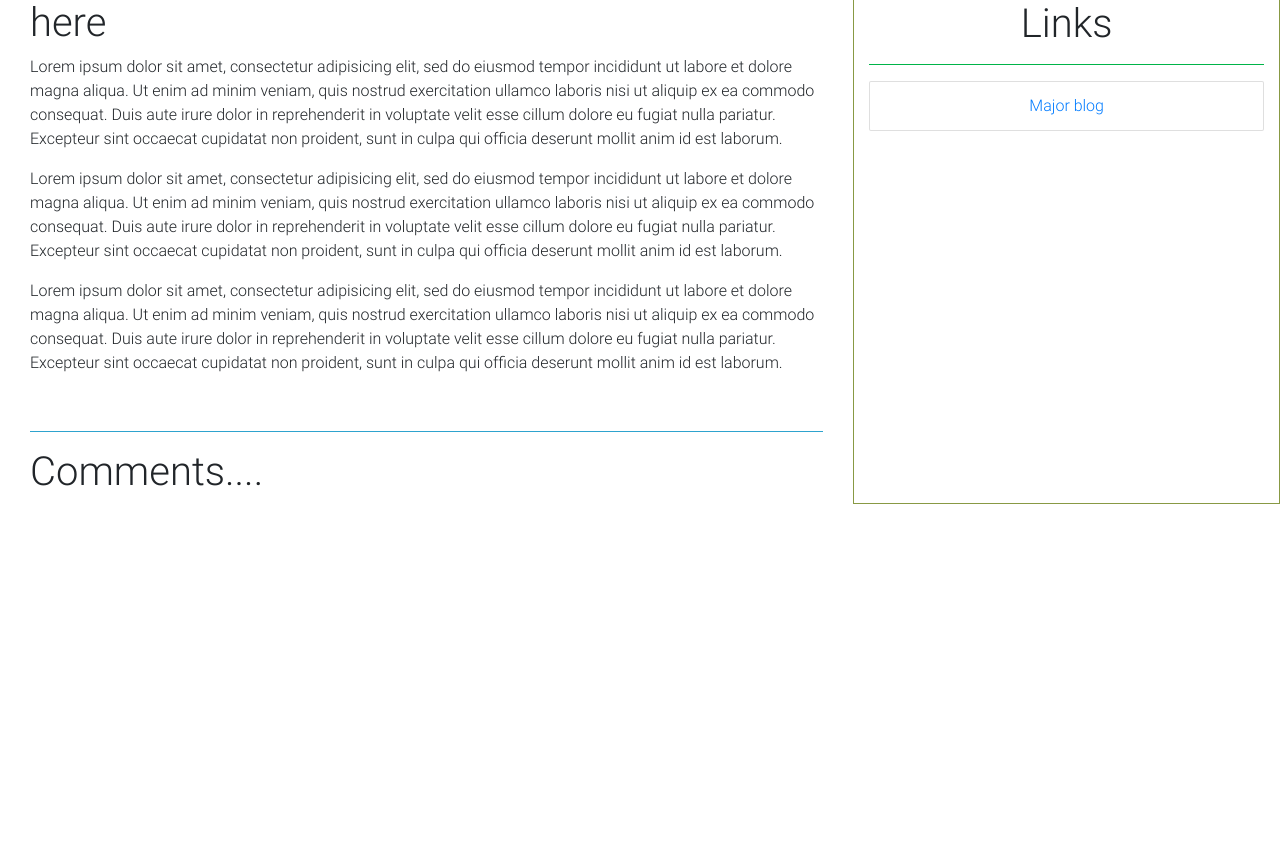
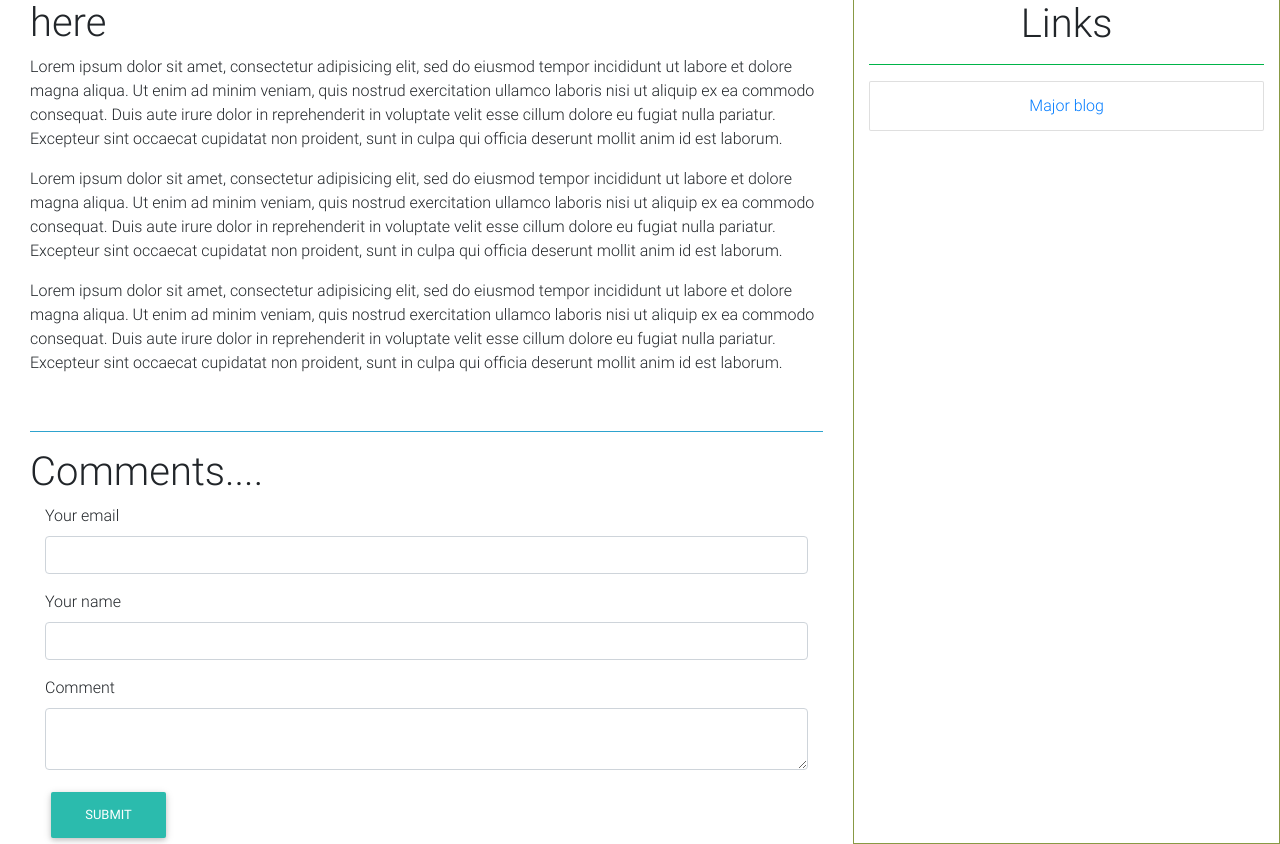
Before and after one commit to kipkemoimayor/Blog_App, a Flask app: page / in a window 1280 px wide. Shown: the part 277-1121 px from the top of the page. Before the commit the page ends 781 px from the top, so only its background shows below. Run offline with Flask 2, Linux system fonts and the light colour scheme; some libraries are stand-ins or nearby versions.

Commit message:
Created a form for new Blogs

```diff
--- a/app/main/__init__.py
+++ b/app/main/__init__.py
@@ -1,3 +1,3 @@
 from flask import Blueprint
 main=Blueprint("main",__name__)
-from . import views
+from . import views,forms,errors
--- a/app/main/forms.py
+++ b/app/main/forms.py
@@ -0,0 +1,15 @@
+from flask_wtf import FlaskForm
+from wtforms import StringField,PasswordField,SubmitField,ValidationError,BooleanField,TextAreaField
+from wtforms.validators import Required,Email,EqualTo
+
+class CommentForm(FlaskForm):
+    email=StringField('Your email ',validators=[Required(),Email()])
+    name=StringField("Your name",validators=[Required()])
+    comment=TextAreaField("Comment",validators=[Required()])
+    submit=SubmitField("Submit")
+
+class AdminBlog(FlaskForm):
+
+    title=StringField("Your name",validators=[Required()])
+    body=TextAreaField("Comment",validators=[Required()])
+    submit=SubmitField("Submit")
--- a/app/main/views.py
+++ b/app/main/views.py
@@ -1,8 +1,12 @@
 from . import main
 from flask import render_template
+from .forms import CommentForm
+from .. import db
+
 
 @main.route("/")
 def index():
     title="Blog"
     message="Welcome to my Blog"
-    return render_template("index.html",message=message,title=title)
+    form = CommentForm()
+    return render_template("index.html",message=message,title=title,comments=form)
--- a/app/templates/index.html
+++ b/app/templates/index.html
@@ -1,4 +1,5 @@
 {%extends 'base.html'%}
+{%import "bootstrap/wtf.html" as wtf%}
 {%block content%}
 <div class="container-fluid">
   <div class="jumbotron">
@@ -16,6 +17,13 @@
         <br>
         <hr class="bg-info">
         <h1>Comments....</h1>
+        <div class="container">
+          <div class="">
+
+            {{wtf.quick_form(comments)}}
+          </div>
+
+        </div>
       </div>
 
     </div>
@@ -23,7 +31,7 @@
       <h1>Links</h1>
       <hr class="bg-success">
       <ul class="list-group">
-        <li class="list-group-item"><a href="#">Major blog</a></li>
+        <li class="list-group-item"><a href="/{{1}}">Major blog</a></li>
 
       </ul>
     </div>
```
Also changed, not shown: app/templates/new_blog.html (added).
